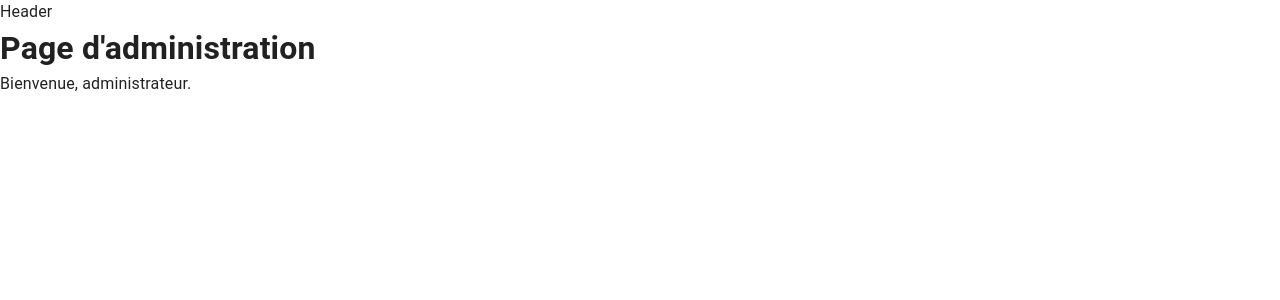
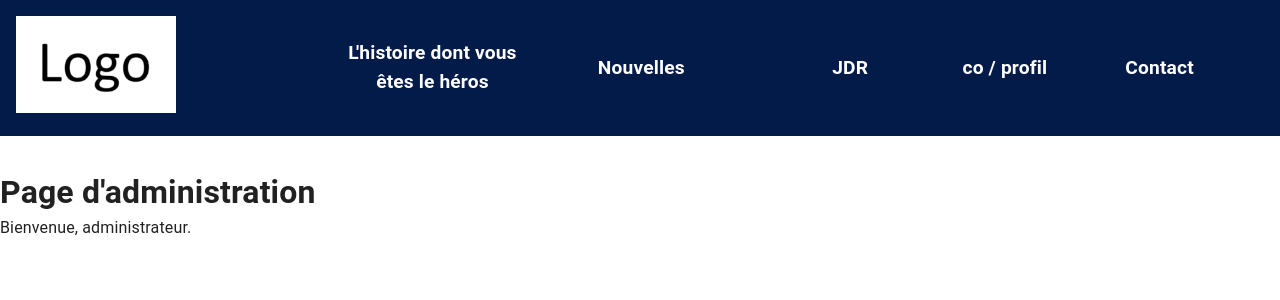
Before and after one commit to Florian59c/Blog-JDR-front, a Next.js app: page /MJ/adminPage in a window 1280 px wide. Shown: the top 300 px of the page. Built offline with nearby package versions, Linux system fonts and the light colour scheme.

Commit message:
feat: styles and apply header in all page with layout

```diff
--- a/components/Layout.tsx
+++ b/components/Layout.tsx
@@ -1,4 +1,3 @@
-// components/Layout.tsx
 import React from 'react';
 import Header from './header';
 
--- a/components/header.tsx
+++ b/components/header.tsx
@@ -1,7 +1,21 @@
+import styles from '../styles/header.module.css';
+import Logo from "../assets/img/logo.png";
+
 export default function Header() {
     return (
-        <div>
-            Header
+        <div className={styles.container}>
+            <div className={styles.logo}>
+                <img src={Logo.src} alt="" />
+            </div>
+            <div className={styles.buttons}>
+                <h1>L'histoire dont vous êtes le héros </h1>
+                <h1>Nouvelles</h1>
+                <h1>JDR</h1>
+                <div>
+                    <h1>co / profil</h1>
+                </div>
+                <h1>Contact</h1>
+            </div>
         </div>
     );
 }
--- /dev/null
+++ b/styles/header.module.css
@@ -0,0 +1,40 @@
+.container {
+    background-color: #031B49;
+    color: #FFF;
+}
+
+.buttons :global(h1) {
+    font-size: 1.2rem;
+}
+
+/* Tablette */
+@media (min-width: 768px) {
+    .container {
+        display: flex;
+        padding: 1rem;
+        margin-bottom: 2rem;
+    }
+
+    .logo {
+        flex: 1;
+    }
+
+    .logo :global(img) {
+        width: 10rem;
+    }
+
+    .buttons {
+        flex: 3;
+        display: flex;
+        justify-content: space-between;
+        align-items: center;
+    }
+
+    .buttons :global(h1) {
+        padding: 0.5rem;
+        text-align: center;
+        flex: 1;
+        margin: 0;
+        font-size: 1.5VW;
+    }
+}
```
Also changed, not shown: assets/img/logo.png (added).
